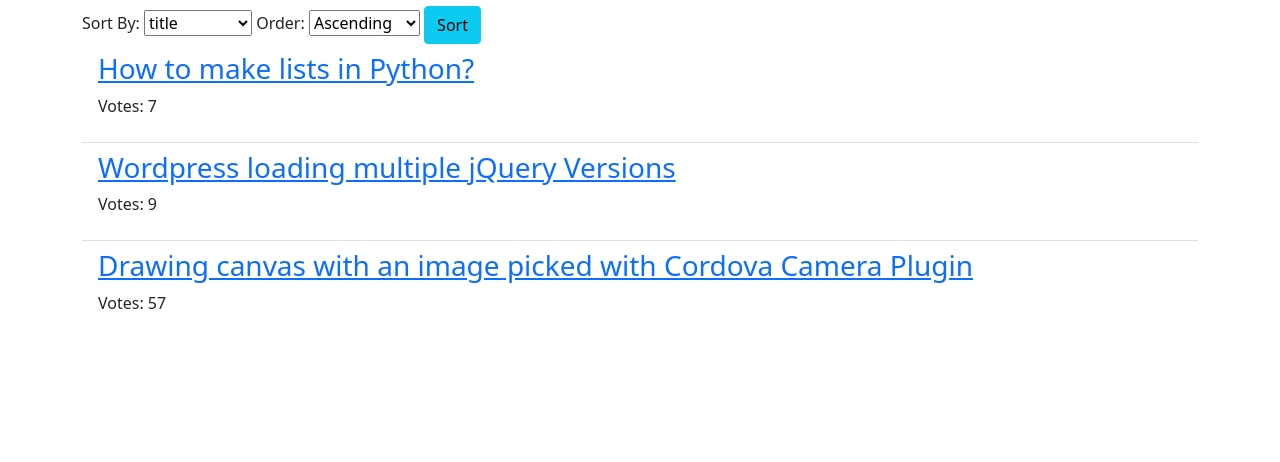
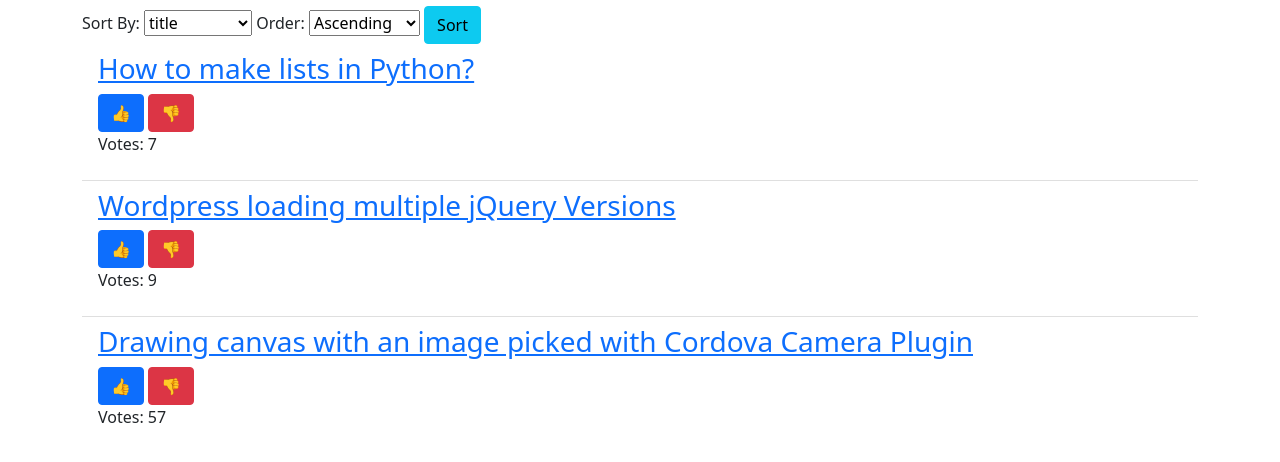
Before and after one commit to szopszop/AskMate_Forum, a Flask app: page /list in a window 1280 px wide. Shown: the part 50-512 px from the top of the page. Run offline with Flask 2, Linux system fonts and the light colour scheme; some libraries are stand-ins or nearby versions.

Commit message:
Buttons for voting

```diff
--- a/templates/list.html
+++ b/templates/list.html
@@ -17,7 +17,7 @@
             <option value="asc">Ascending</option>
             <option value="desc">Descending</option>
         </select>
-    <button type="submit" class="btn btn-info">Sort</button>
+        <button type="submit" class="btn btn-info">Sort</button>
     </form>
     <div class="question-list list-group list-group-flush">
         {% for row in questions %}
@@ -25,6 +25,12 @@
                 {% for label, content in row.items() %}
                     {% if label == 'title' %}
                         <h3 class="question-header"><a href="/question/{{ row['id'] }}">{{ content }}</a></h3>
+                        <form method="post" action="/question/{{ row['id'] }}/vote-up" style="display: inline-block">
+                            <button type="submit" class="btn btn-primary">👍</button>
+                        </form>
+                        <form method="post" action="/question/{{ row['id'] }}/vote-down" style="display: inline-block">
+                            <button type="submit" class="btn btn-danger">👎</button>
+                        </form>
                         <p>Votes: {{ row['vote_number'] }}</p>
                     {% endif %}
                 {% endfor %}
```
